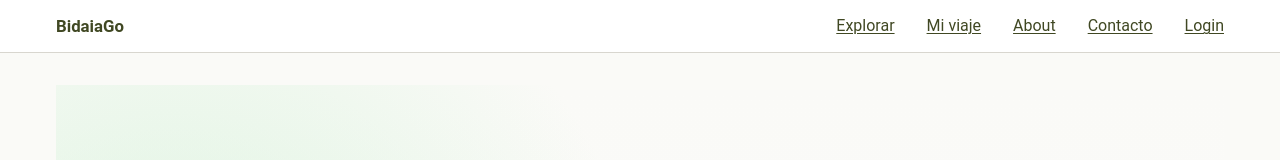
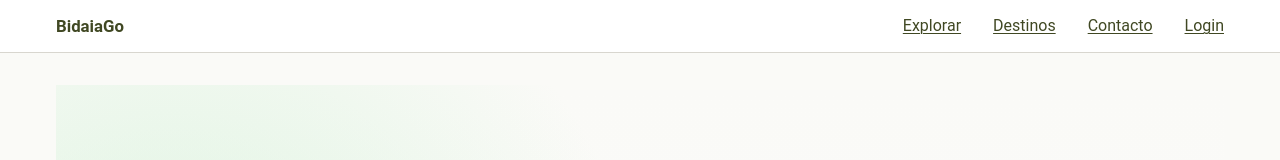
Before and after one commit to David-LS-Bilbao/BidaiaGo, a React (Vite) app: page / in a window 1280 px wide. Shown: the top 160 px of the page. Built offline with nearby package versions, Linux system fonts and the light colour scheme.

Commit message:
solicionado error de rutas

```diff
--- a/src/App.tsx
+++ b/src/App.tsx
@@ -6,7 +6,6 @@ import DestinationDetailPage from "./pages/DestinationDetailPage";
 import HomePage from "./pages/HomePage";
 import TripListPage from "./pages/TripListPage";
 import LandingPage from "./pages/LandingPage";
-import AboutPage from "./pages/AboutPage";
 import RegisterPage from "./pages/RegisterPage";
 import LoginPage from "./pages/LoginPage";
 import ProfilePage from "./pages/ProfilePage";
@@ -21,9 +20,8 @@ function App() {
         <Routes>
           <Route path="/" element={<LandingPage />} />
           <Route path="/dashboard" element={<HomePage />} />
-          <Route path="/destinations/:id" element={<DestinationDetailPage />} />
+          <Route path="/destinations" element={<DestinationDetailPage />} />
           <Route path="/trip-list" element={<TripListPage />} />
-          <Route path="/about" element={<AboutPage />} />
           <Route path="/register" element={<RegisterPage />} />
           <Route path="/login" element={<LoginPage />} />
           <Route path="/profile" element={<ProfilePage />} />
--- a/src/components/Header.tsx
+++ b/src/components/Header.tsx
@@ -3,6 +3,9 @@ import { useState } from "react";
 import { Link } from "react-router-dom";
 
 import { useAuth } from "../hooks/useAuth";
+
+
+
 
 function Header() {
   const [open, setOpen] = useState(false);
@@ -28,12 +31,8 @@ function Header() {
         >
           <Link to="/dashboard">Explorar</Link>
 
-          <Link to="/trip-list">
-            Mi viaje
-          </Link>
-
-          <Link to="/about">
-            About
+          <Link to="/destinations">
+            Destinos
           </Link>
 
           <Link to="/contact">
```
